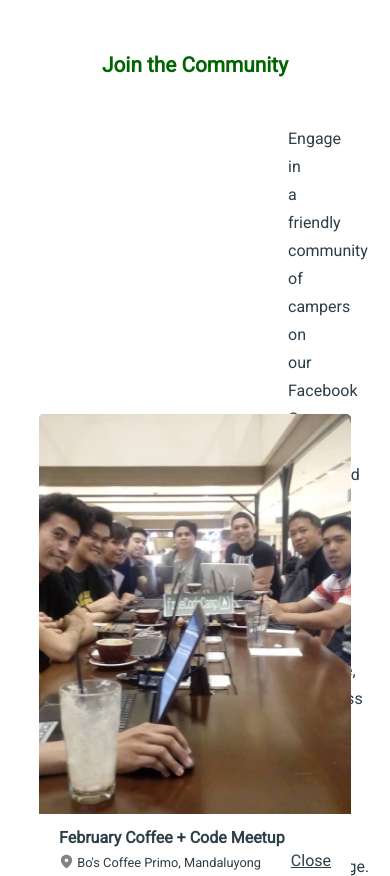
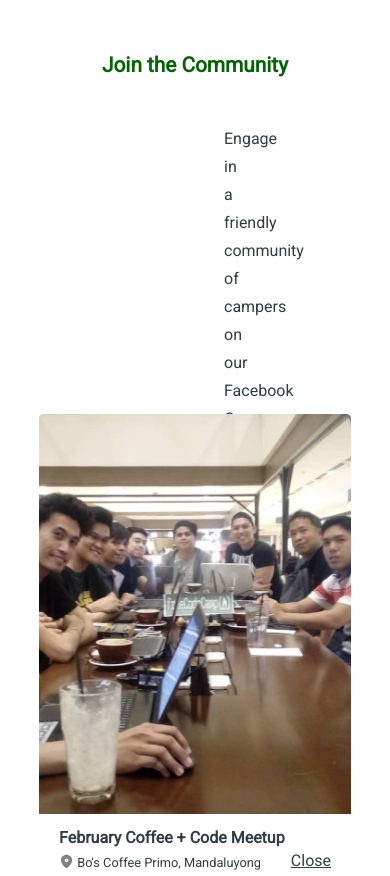
Before and after one commit to freeCodeCampManila/fccmanila.github.io, a website built with Parcel: page src/index.html in a window 390 px wide. Shown: the part 960-1836 px from the top of the page. Built offline with nearby package versions, Linux system fonts and the light colour scheme.

Commit message:
Added responsive style on .community-text property. When it reaches 992px viewport width, it will loosen up some left and right padding for the text not to appear too squeezed.

```diff
--- a/src/css/style.css
+++ b/src/css/style.css
@@ -489,3 +489,11 @@ a.navbar-item:hover {
 a.footer-link:hover {
   text-decoration: underline;
 }
+
+/* RESPONSIVE */
+@media screen and (max-width: 992px) {
+  .community-text {
+    padding-left: 14rem;
+    padding-right: 14rem;
+  }
+}
```
